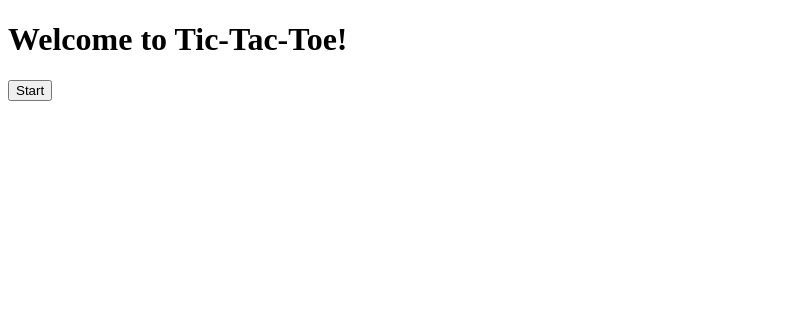
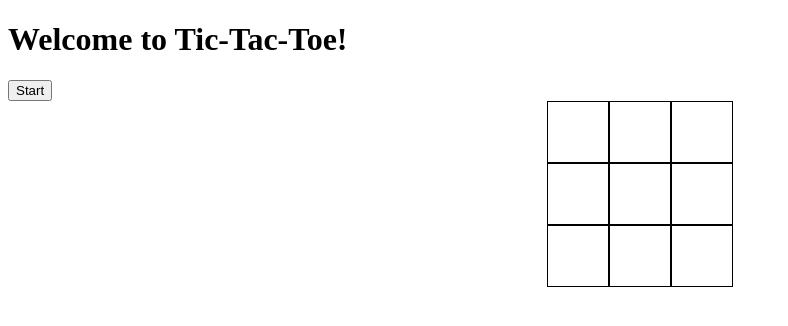
Before and after one commit to Hauptmannhuy/tic-tac-toe-js, a plain HTML site: page index.html in a window 1280 px wide. Shown: the whole page, without its empty margins (0-788 px from the left). Drawn offline with Linux system fonts and the light colour scheme.

Commit message:
created html grid

```diff
--- a/index.html
+++ b/index.html
@@ -3,12 +3,25 @@
 <head>
     <meta charset="UTF-8">
     <meta name="viewport" content="width=device-width, initial-scale=1.0">
+    <link rel="stylesheet" href="style.css">
     <title>Document</title>
 </head>
 <body>
 <div>
 <h1 class="start-menu">Welcome to Tic-Tac-Toe!    </h1>
 <button id="btn-start">Start</button>
+
+<div class="grid">
+<div id="square-1" class="square"></div>
+<div id="square-2"class="square"></div>
+<div id="square-3"class="square"></div>
+<div id="square-4"class="square"></div>
+<div id="square-5" class="square"></div>
+<div id="square-6"class="square"></div>
+<div id="square-7" class="square"></div>
+<div id="square-8" class="square"></div>
+<div id="square-9" class="square"></div>
+</div>
 </div>
     <script src="script.js"></script>
 </body>
--- a/script.js
+++ b/script.js
@@ -39,6 +39,15 @@
        4:'',5:'',6:'',
        7:'',8:'',9:''
       },
+      checkDraw: function () {
+        for (let i = 1; i <= 9; i++) {
+          const element = board[i];
+          if (element == 'X' || element == 'O') {
+            return false;
+          }
+        }
+        return true;
+      },
       checkWin: function () {
         const combinations = [[1,2,3],[4,5,6],[7,8,9],[1,4,7],[2,5,8],[3,6,9],[1,5,9],[3,5,7]]
         let board = this.board
@@ -77,11 +86,7 @@
       }
     }
 
-    gameModule.setPlayers();
-    boardModule.board[1] = 'X'
-    boardModule.board[2] = 'X'
-    boardModule.board[3] = 'X'
-    gameModule.play(1);
+
 
 
   })()
--- a/style.css
+++ b/style.css
@@ -0,0 +1,17 @@
+.grid{
+    display: grid;
+    grid-template:
+            "a b c"
+            "e f g"
+            "h i j" ;
+
+    justify-content: center;
+
+}
+
+.square {
+    padding: 30px;
+    border: black;
+    border-width: thin;
+    border-style: solid;
+}
```
